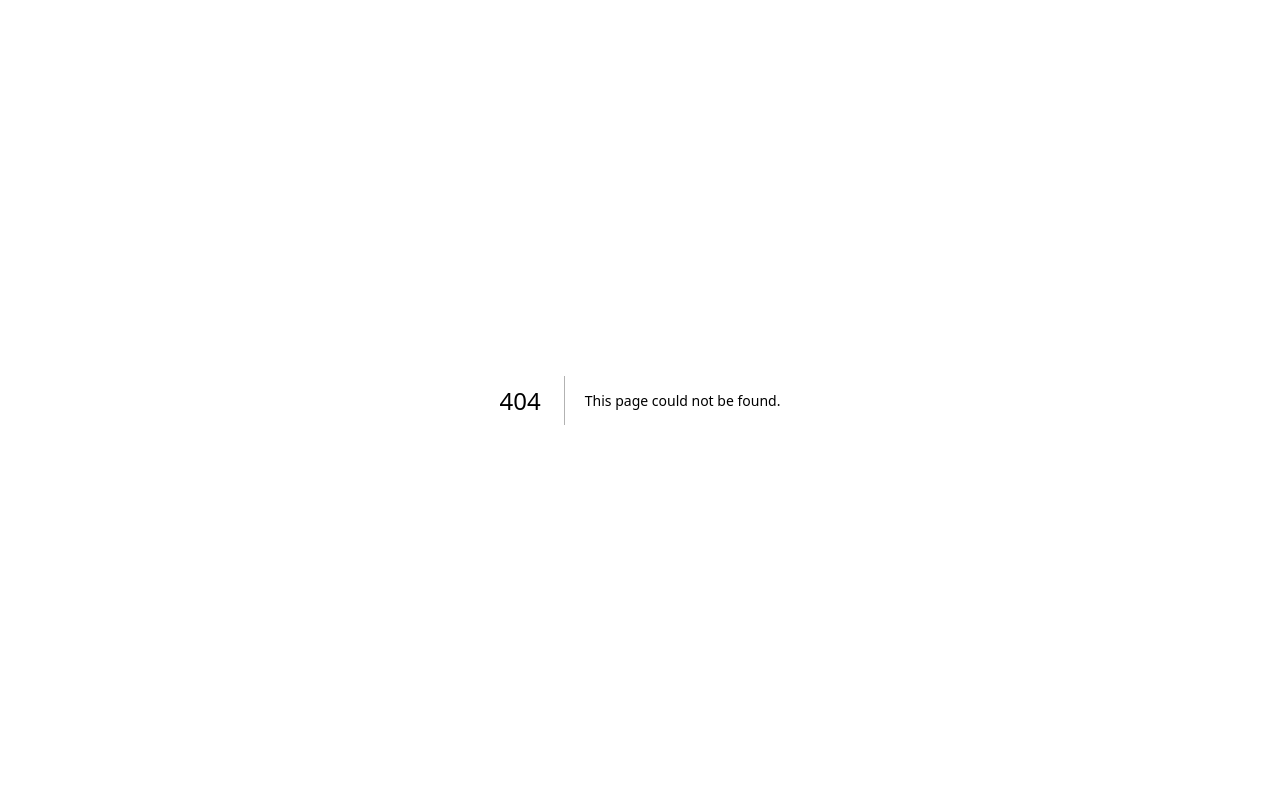
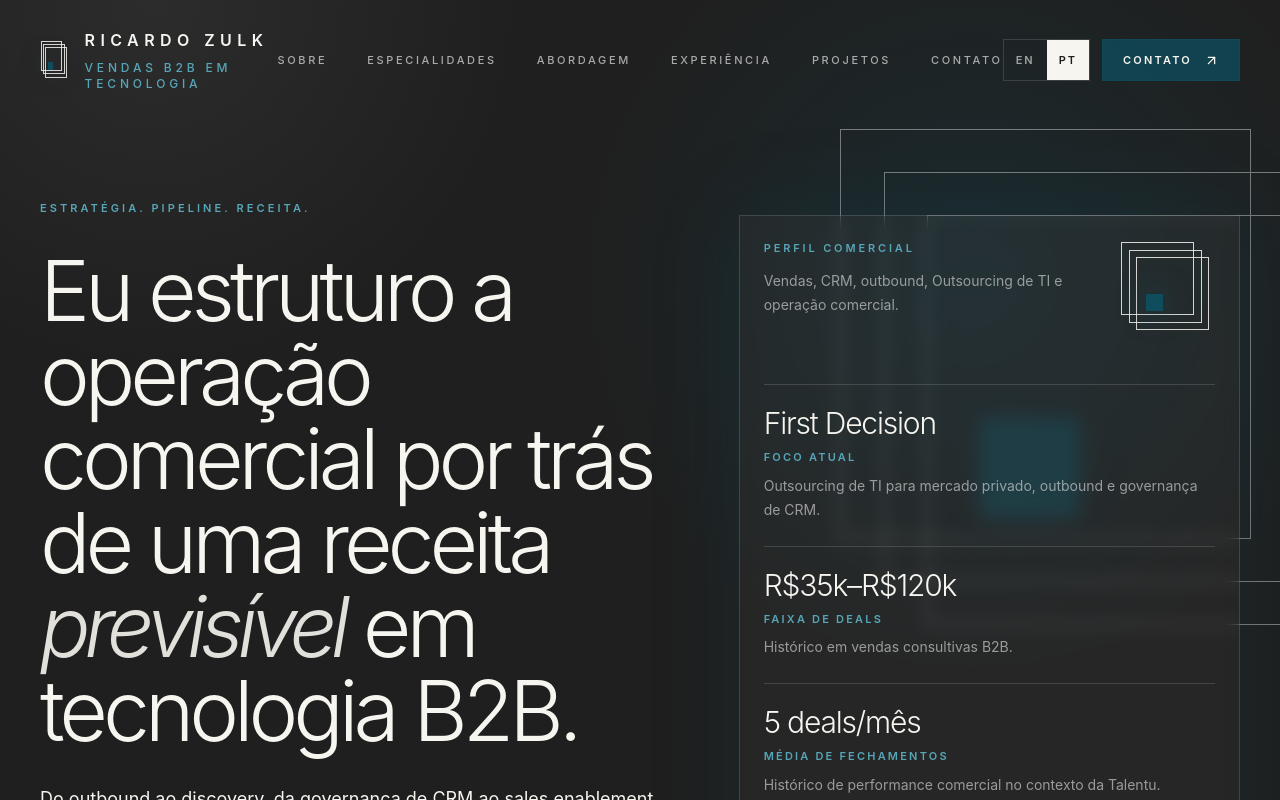
Before and after one commit to ricardozulkiewicz/ricardozulkiewicz.com, a Next.js app: page /pt in a window 1280 px wide. Before the commit this address had no page. Shown: the top 800 px of the page. Built offline with nearby package versions, Linux system fonts and the light colour scheme.

Commit message:
Add Portuguese home route

```diff
--- /dev/null
+++ b/app/pt/page.tsx
@@ -0,0 +1,31 @@
+import type { Metadata } from "next";
+import HomePage from "../components/HomePage";
+
+const siteUrl = "https://ricardozulkiewicz.com";
+
+export const metadata: Metadata = {
+  title: "Ricardo Zulk | Vendas B2B em Tecnologia",
+  description:
+    "Site pessoal de Ricardo Zulkiewicz, com foco em vendas B2B em tecnologia, Outsourcing de TI, outbound, governança de CRM, Sales Enablement e execução previsível de receita.",
+  alternates: {
+    canonical: `${siteUrl}/pt`,
+    languages: {
+      "en-US": siteUrl,
+      "pt-BR": `${siteUrl}/pt`,
+    },
+  },
+  openGraph: {
+    title: "Ricardo Zulk | Vendas B2B em Tecnologia",
+    description:
+      "Site pessoal de Ricardo Zulkiewicz, com foco em vendas B2B em tecnologia, Outsourcing de TI, outbound, governança de CRM, Sales Enablement e execução previsível de receita.",
+    url: `${siteUrl}/pt`,
+    siteName: "Ricardo Zulk",
+    locale: "pt_BR",
+    alternateLocale: ["en_US"],
+    type: "profile",
+  },
+};
+
+export default function PortugueseHome() {
+  return <HomePage language="pt" />;
+}
```
